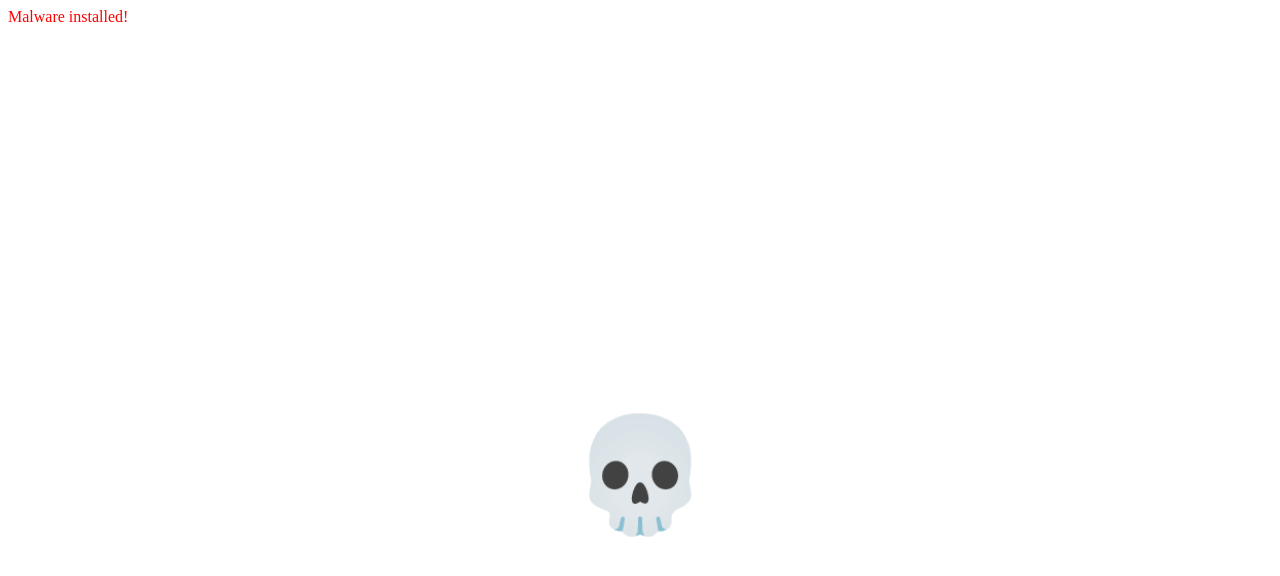
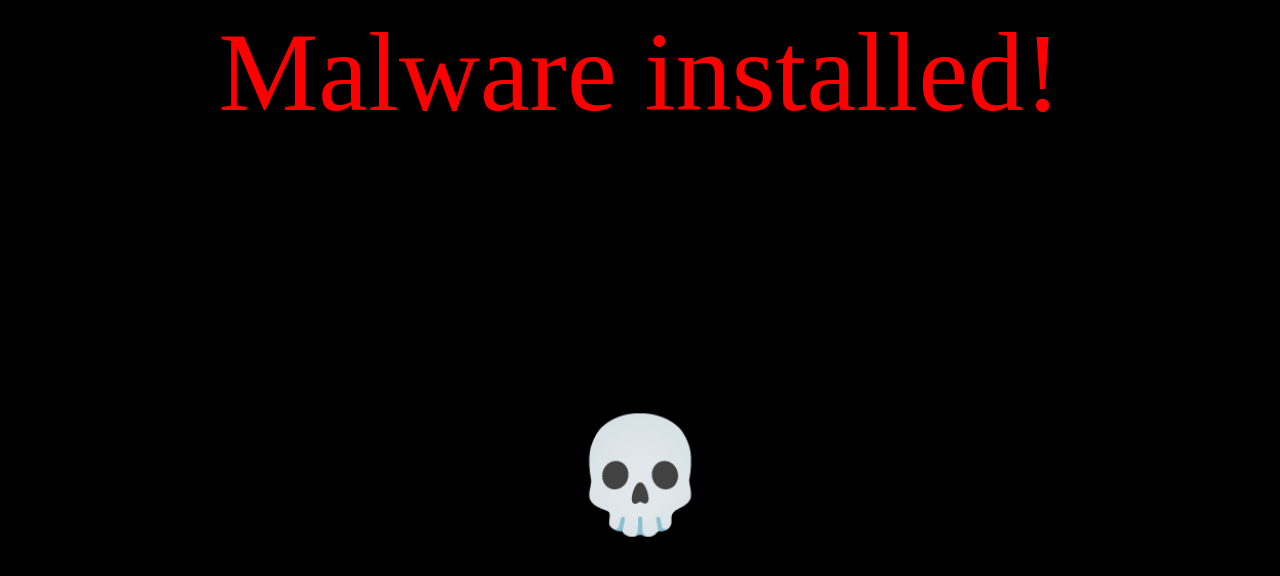
Before and after one commit to tomcqt/silly-skull-emoji, a plain HTML site: page index.html in a window 1280 px wide. Drawn offline with Linux system fonts and the light colour scheme.

Commit message:
Update index.html

```diff
--- a/index.html
+++ b/index.html
@@ -4,7 +4,7 @@
   <title>Free Robux!</title>
 </body>
 <style>
-  body: {
+  body {
     background-color: black;
   }
   h1 {
@@ -20,6 +20,8 @@
       -webkit-animation:1s blinker linear infinite;
       -moz-animation:1s blinker linear infinite;
       color: red;
+      font-size: 7em;
+      text-align: center;
   }
 
   @-moz-keyframes blinker
```
